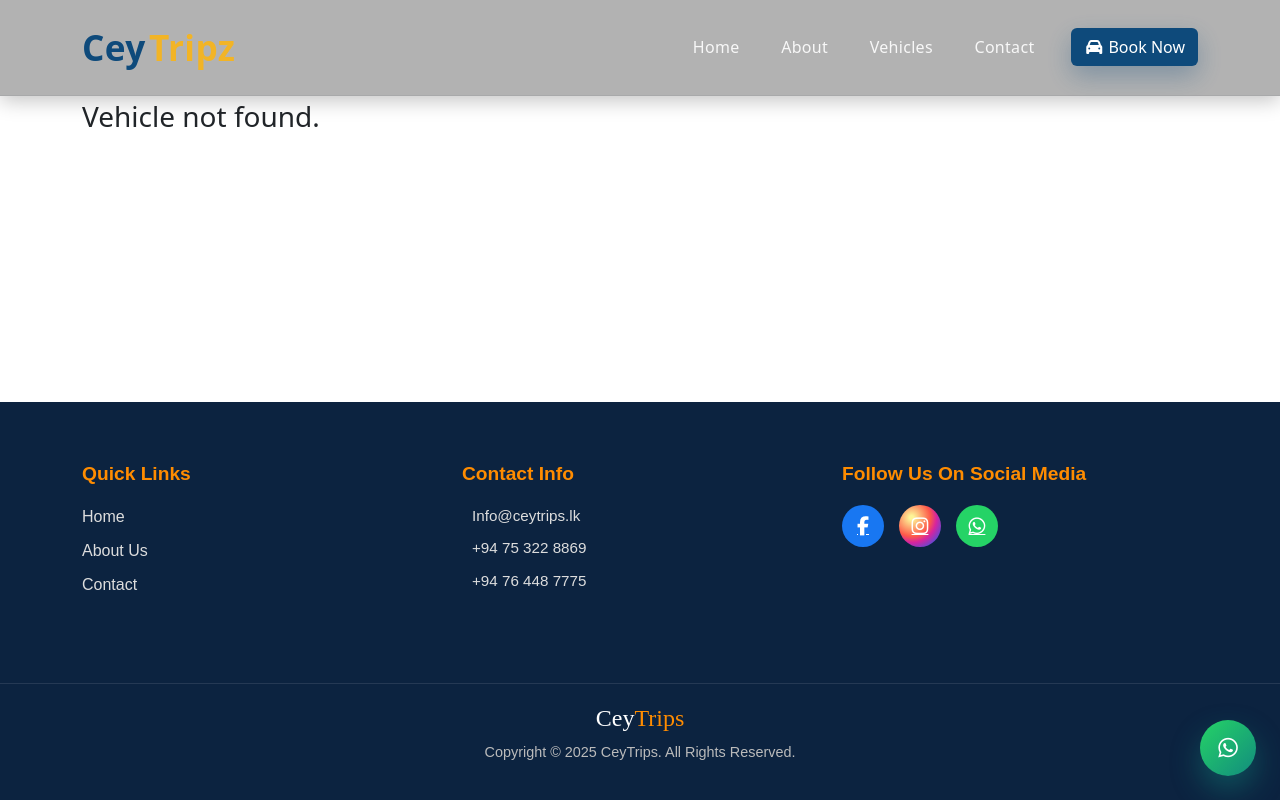
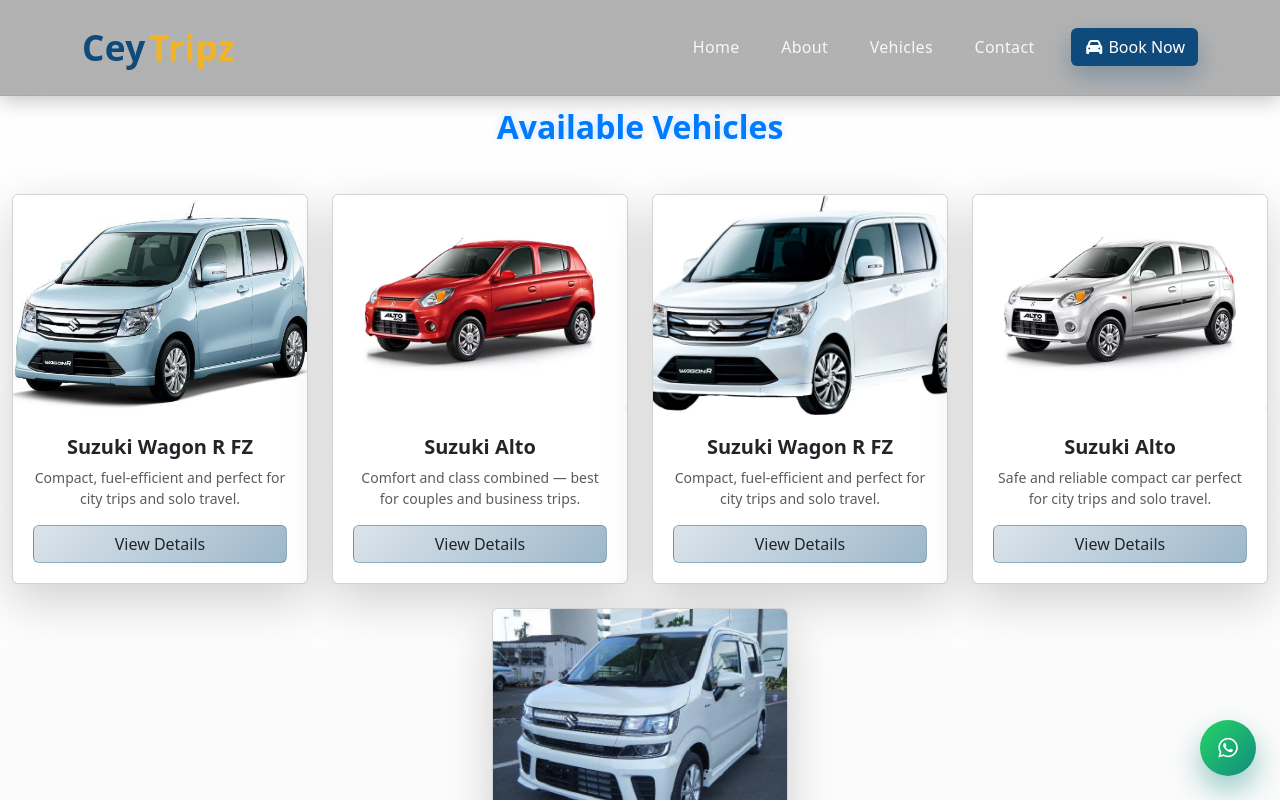
Before and after one commit to nydwenusha/cey_tripz, a React (Vite) app in the folder front_end/: page /vehicles in a window 1280 px wide. Shown: the top 800 px of the page. Built offline with nearby package versions, Linux system fonts and the light colour scheme; some icons are missing.

Commit message:
edit vehicle page

```diff
--- /dev/null
+++ b/front_end/src/assets/pages/Vehicles.jsx
@@ -0,0 +1,12 @@
+import Layout from "../../Layout";
+import VehicleCards from "../common/VehicleCard";
+
+function Vehicles() {
+  return (
+    <Layout>
+      <VehicleCards />
+    </Layout>
+  );
+}
+
+export default Vehicles;
--- a/front_end/src/main.jsx
+++ b/front_end/src/main.jsx
@@ -3,6 +3,7 @@
 import { createBrowserRouter, RouterProvider, } from "react-router-dom";
 import Home from "./assets/pages/Home";
 import VehicleDetails from "./assets/pages/VehicleDetails";
+import Vehicles from "./assets/pages/Vehicles";
 import About from "./assets/pages/About";
 import Contact from "./assets/pages/Contact";
 import Booking from "./assets/pages/Booking";
@@ -35,7 +36,7 @@
 
   { path: "/", element: <Home /> },
   { path: "/about", element: <About /> },
-  { path: "/vehicles", element: <VehicleDetails /> },
+  { path: "/vehicles", element: <Vehicles /> },
   { path: "/vehicles/:id", element: <VehicleDetails /> },
   { path: "/contact", element: <Contact /> },
   { path: "/booking", element: <Booking /> },
```
